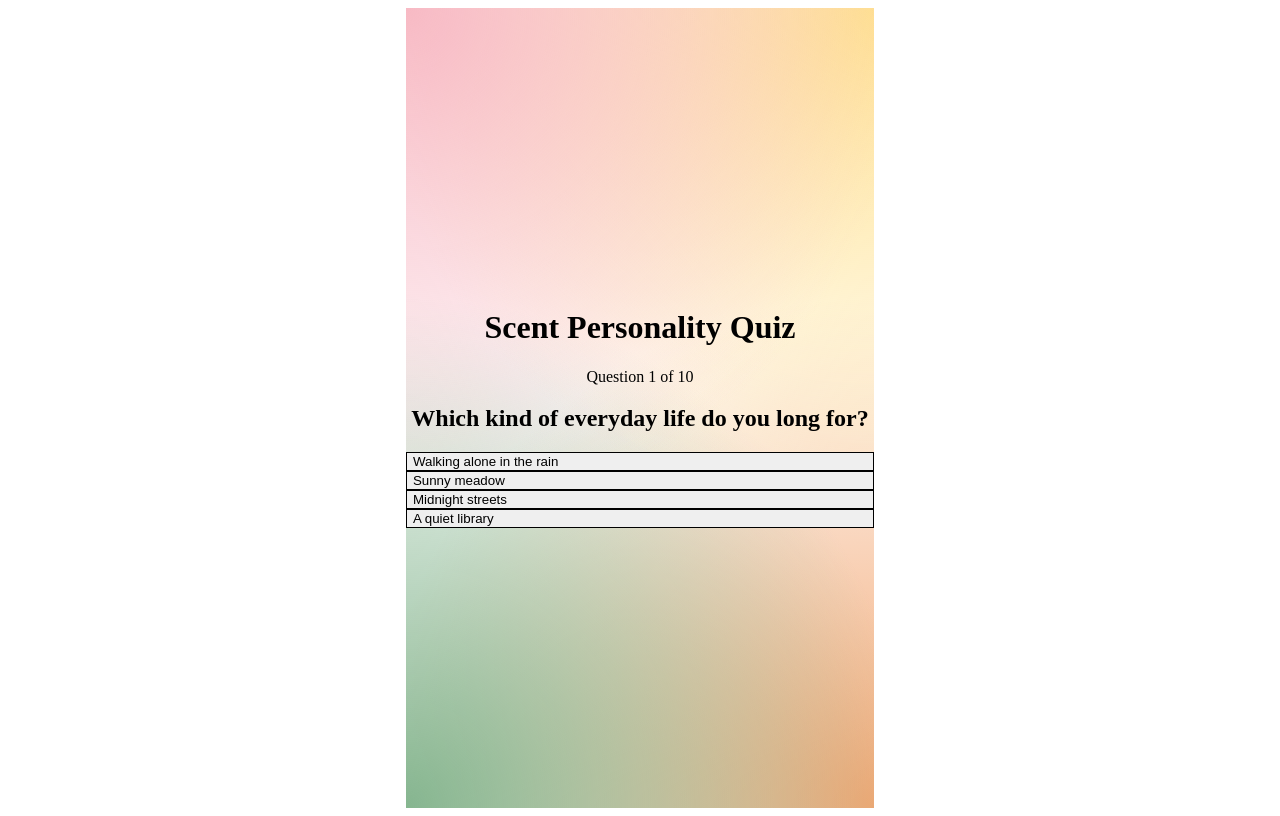
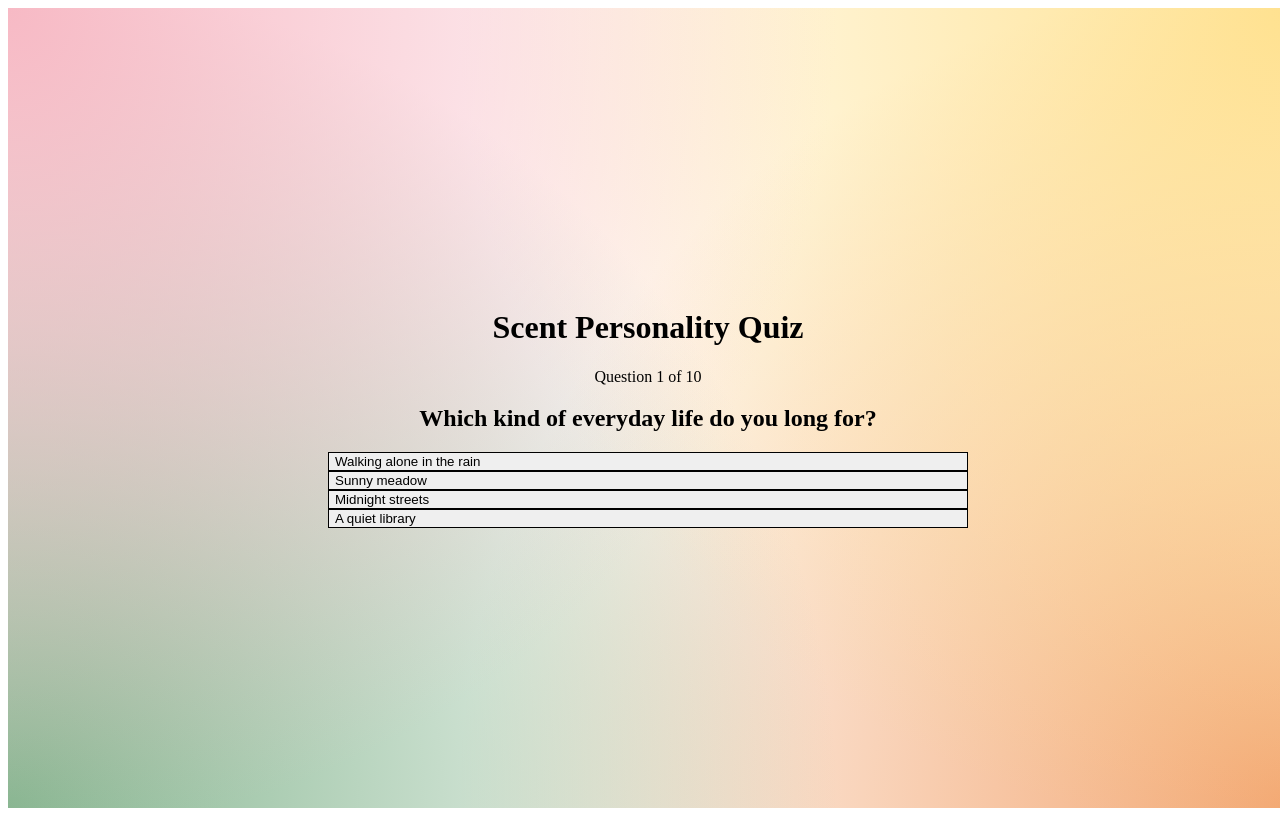
Before and after one commit to qingya012/scent-personality-quiz, a React (Vite) app: page / in a window 1280 px wide. Both pictures are taken after a click on the button "Start". Built offline with nearby package versions, Linux system fonts and the light colour scheme.

Commit message:
update background

```diff
--- a/src/app.jsx
+++ b/src/app.jsx
@@ -2,8 +2,6 @@ import ScentPersonalityQuiz from './components/ScentPersonalityQuiz';
 
 export default function App() {
   return (
-    <div className="min-h-screen flex items-center justify-center bg-white text-black">
       <ScentPersonalityQuiz />
-    </div>
   )
 }
--- a/src/components/ScentPersonalityQuiz.jsx
+++ b/src/components/ScentPersonalityQuiz.jsx
@@ -77,18 +77,12 @@ export default function ScentPersonalityQuiz() {
   const q = questions[index];
 
   return (
-    <div
-      style={{ position: "relative", minHeight: "100vh" }}
-      className="flex items-center justify-center"
-    >
+    <div style={{ position: "relative", minHeight: "100vh", width: "100vw" }}>
       <GradientBackground />
 
-      <div
-        style={{ position: "relative", zIndex: 1 }}
-        className="w-full max-w-xl px-6 py-10"
-      >
+      <div style={{ position: "relative", zIndex: 1, minHeight: "100vh", display: "flex", alignItems: "center", justifyContent: "center" }}>
 
-        <div className="w-full max-w-xl px-6 py-10">
+        <div style={{ width: "100%", maxWidth:640, padding: "40px 24px" }}>
           {/* Title */}
           <h1 className="text-center text-sm tracking-wide text-gray-500 mb-6">
             Scent Personality Quiz
```
Also changed, not shown: 3 other files (tests, documents, lock files or other folders).
